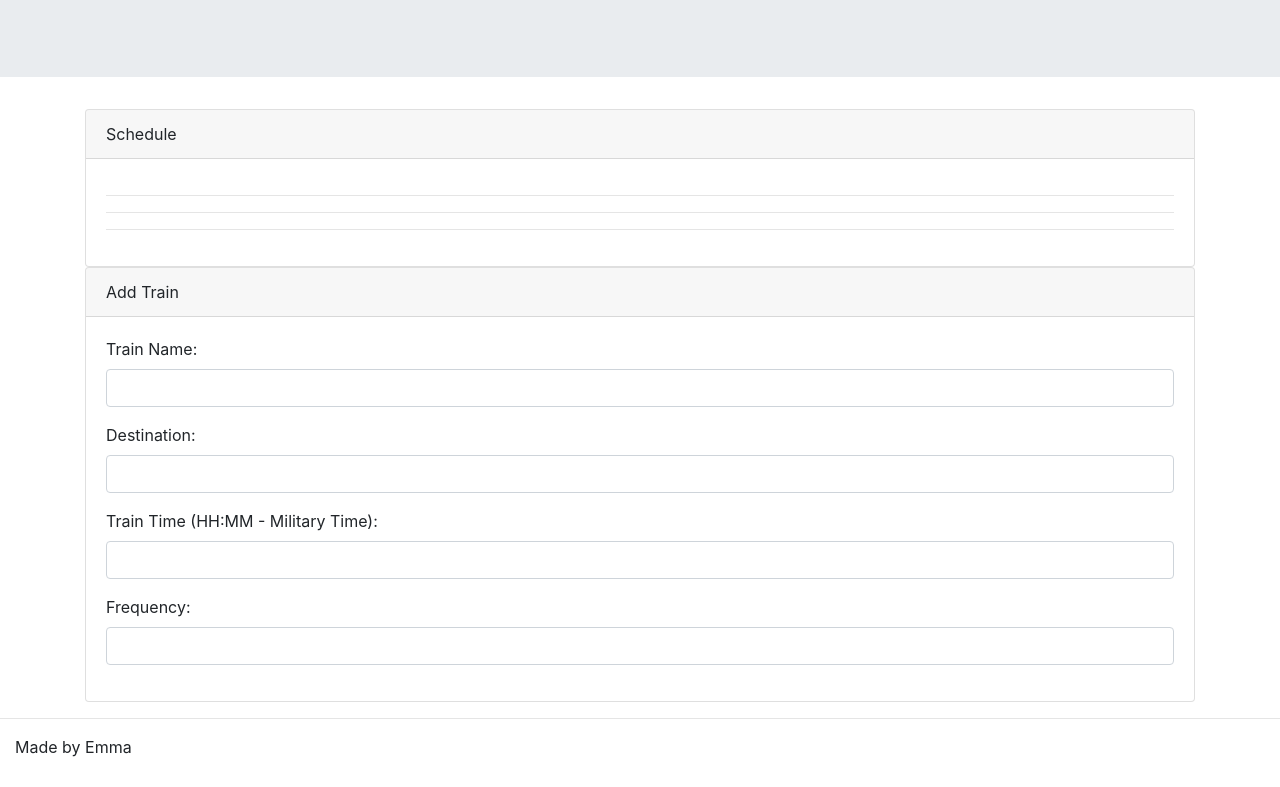
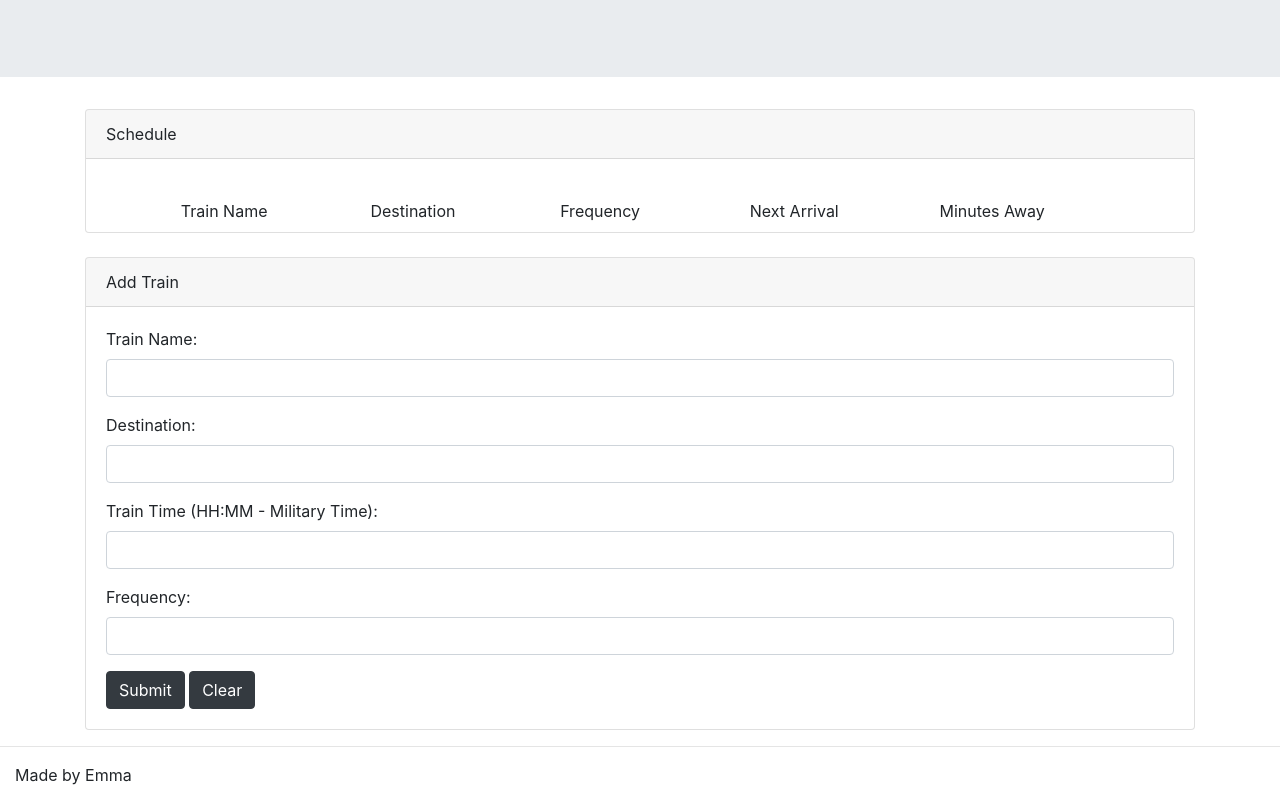
Before and after one commit to emmastotz/train-scheduler, a plain HTML site: page index.html in a window 1280 px wide. Shown: the part 172-959 px from the top of the page. Before the commit the page ends 931 px from the top, so only its background shows below. Drawn offline with nearby package versions, Linux system fonts and the light colour scheme.

Commit message:
Added buttons and formatted header in the schedule.

```diff
--- a/assets/javascript/app.js
+++ b/assets/javascript/app.js
@@ -9,5 +9,5 @@ var config = {
     appId: "1:72043497661:web:3f042474c5f9ec1a310fd4"
 };
 
-// FUNCTIONS =================================================================
-// CODE BEGINS HERE ==========================================================
+// FUNCTIONS ================================================================
+// CODE BEGINS HERE =========================================================
--- a/index.html
+++ b/index.html
@@ -26,7 +26,6 @@
     <!-- Link to Javascript Logic -->
     <script type="text/javascript" src="assets/javascript/app.js"></script>
 
-
   </head>
 
   <body>
@@ -38,14 +37,23 @@
     </div>
 
     <div class="container">
+
       <div class="card">
         <div class="card-header">Schedule</div>
-        <div class="card-body">
-          <hr>
-          <hr>
-          <hr>
-        </div>
+        <div class="card-body"></div>
+          <div class="row">
+            <div class="col-1" id="offset"></div>
+            <div class="col-2" id="train-name">Train Name</div>
+            <div class="col-2" id="destination">Destination</div>
+            <div class="col-2" id="frequency">Frequency</div>
+            <div class="col-2" id="next-arrival">Next Arrival</div>
+            <div class="col-2" id="minutes-away">Minutes Away</div>
+            <div class="col-1" id="offset"></div>
+            <hr>
+          </div>
       </div>
+
+      <br>
 
       <div class="card">
         <div class="card-header">Add Train</div>
@@ -67,7 +75,10 @@
               <label for="exampleInputEmail1">Frequency:</label>
               <input class="form-control" type="text" placeholder="">
             </div>
-
+            <div class="button-div">
+              <button type="button" class="btn btn-dark">Submit</button>
+              <button type="clear" class="btn btn-dark">Clear</button>
+            </div>
           </form>
         </div>
       </div>
```
